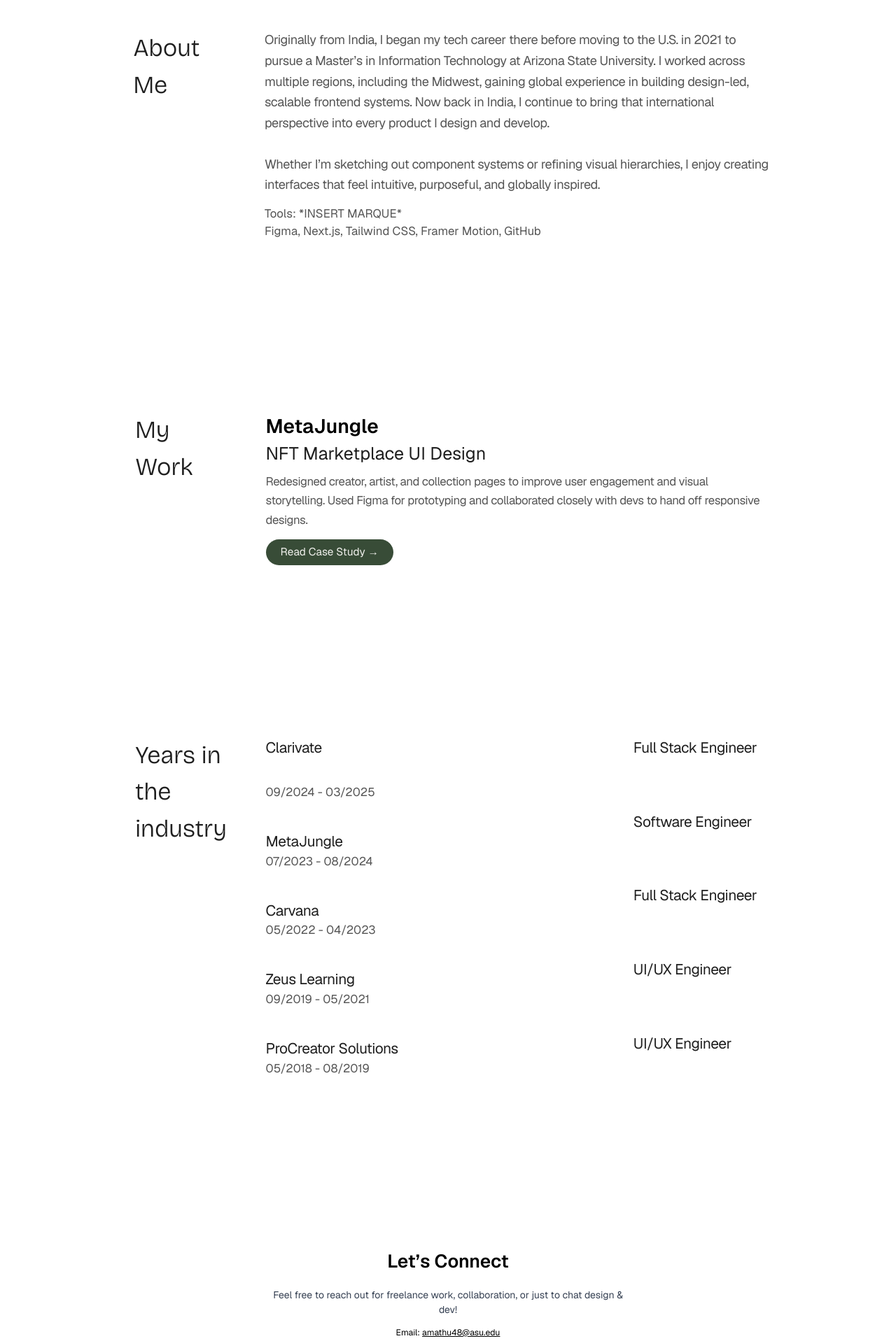
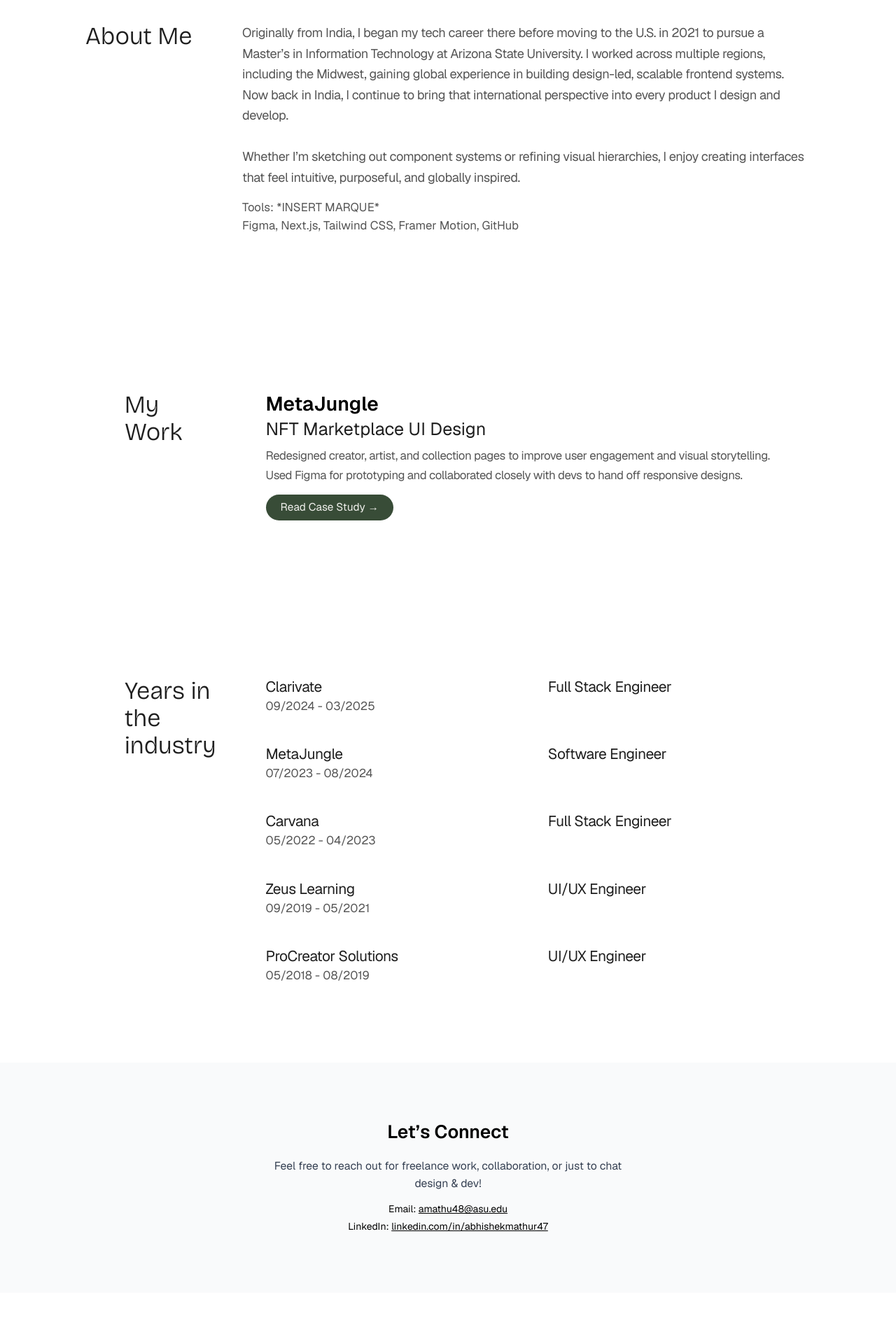
Before and after one commit to abhishekmathur47/portfolio, a Next.js app: page / in a window 1280 px wide. Shown: the part 880-2797 px from the top of the page at 70% size. After the commit the page ends 2728 px from the top, so only its background shows below. Built offline with nearby package versions, Linux system fonts and the light colour scheme.

Commit message:
added responsiveness to home paga and modal

```diff
--- a/app/page.js
+++ b/app/page.js
@@ -1,27 +1,26 @@
 "use client";
+import React from 'react';
+import MetaJungleModal from "@/components/MetaJungleModal.jsx";
+import { useState, useEffect } from 'react'; // Ensure useEffect is imported
 
-import MetaJungleModal from "@/components/MetaJungleModal.jsx";
-import { useState } from 'react';
-import { useEffect } from 'react';
 export default function Portfolio() {
-
   const [showMetaJungleModal, setShowMetaJungleModal] = useState(false);
 
   useEffect(() => {
+    // This effect ensures the body scroll is hidden when the modal is open
     if (showMetaJungleModal) {
       document.body.classList.add("overflow-hidden");
     } else {
       document.body.classList.remove("overflow-hidden");
     }
 
+    // Cleanup function to remove the class if the component unmounts while modal is open
     return () => document.body.classList.remove("overflow-hidden");
   }, [showMetaJungleModal]);
 
-
-
   return (
     <main className="font-sans">
-      {/* Navbar */}
+      {/* Navbar - (commented out in your original, leaving as is) */}
       {/* <nav className="w-full shadow-md z-50 bg-[#384C37] text-[#F0F0EC]">
           <div className="w-[90%] mx-auto flex justify-between items-center px-8 py-4">
             <h1 className="text-xl font-bold">Abhishek Mathur</h1>
@@ -32,93 +31,214 @@ export default function Portfolio() {
         </nav> */}
 
       {/* Hero Section */}
-      <section className="min-h-screen flex flex-col justify-center items-left text-center px-4 pt-20 bg-[#384C37] text-[#F0F0EC]" id="hero">
-        <h1 className="text-lg md:text-[2.5rem] font-bricolage leading-tight text-left  ml-[25%] mb-4">Greeting,<br />I'm Abhishek Mathur</h1>
-        <h2 className="text-4xl md:text-[6rem] font-mono text-left font-bold ml-[20%] mb-4">- Frontend Developer<br />& UI/UX Designer</h2>
+      <section id="hero" className="min-h-screen flex flex-col justify-center items-start text-left px-4 py-20 bg-[#384C37] text-[#F0F0EC] md:px-8 lg:px-16">
+        {/* Adjusted margins and font sizes for responsiveness */}
+        <h1 className="text-3xl sm:text-4xl md:text-5xl lg:text-[2.5rem] font-bricolage leading-tight ml-0 md:ml-[25%] mb-4 px-4 sm:px-0">
+          Greeting,<br />I'm Abhishek Mathur
+        </h1>
+        <h2 className="text-4xl sm:text-5xl md:text-6xl lg:text-[6rem] font-mono text-left font-bold ml-0 md:ml-[20%] mb-4 px-4 sm:px-0">
+          - Frontend Developer<br />& UI/UX Designer
+        </h2>
         {/* <p className="text-lg md:text-xl text-gray-600 max-w-xl">Bringing intuitive design and responsive code together to build seamless digital experiences.</p> */}
         {/* <a href="#work" className="mt-6 inline-block bg-black text-white px-6 py-3 rounded-full hover:bg-gray-800">View My Work</a> */}
       </section>
 
-      {/* About Section  bg-[radial-gradient(circle,_rgba(107,142,94,0.25),_transparent)] */}
-      <section className="w-full mx-auto relative py-24 px-4" id="about">
-        <div className="w-[80%] mx-auto">
-          <div className="flex flex-col-2 items-left">
-            <div className=" w-[20%] pt-[3vw] pr-[2vw] pb-[1vw] pl-[4vw]">
-              <h3 className="text-[2.5rem] font-semibold font-bricolage text-[#1F1F1F]">About Me</h3>
+      {/* About Section */}
+      <section id="about" className="w-full mx-auto relative py-12 px-4 md:py-24 md:px-8 lg:px-16">
+        <div className="w-full max-w-7xl mx-auto"> {/* Use max-w-7xl for better control, then mx-auto */}
+          {/* Mobile: stacked columns, Desktop: two-column side-by-side */}
+          <div className="flex flex-col lg:flex-row lg:items-start"> {/* Corrected flex-col-2 to flex-col and added lg:flex-row */}
+            {/* Left column (About Me title) */}
+            {/* Full width on mobile, 20% on desktop */}
+            {/* Adjusted padding for responsiveness */}
+            <div className="w-full lg:w-[20%] pt-6 pr-4 pb-2 pl-4 lg:pt-8 lg:pr-8 lg:pb-4 lg:pl-12">
+              {/* Responsive font size */}
+              <h3 className="text-3xl sm:text-4xl lg:text-[2.5rem] font-semibold font-bricolage text-[#1F1F1F]">
+                About Me
+              </h3>
             </div>
-            <div className="w-[80%] px-[3vw] py-[3vw]">
-              <p className="text-[1.3rem] text-[#555555]  leading-relaxed tracking-tight text-left">Originally from India, I began my tech career there before moving to the U.S. in 2021 to pursue a Master’s in Information Technology at Arizona State University. I worked across multiple regions, including the Midwest, gaining global experience in building design-led, scalable frontend systems. Now back in India, I continue to bring that international perspective into every product I design and develop. <br /> <br />Whether I’m sketching out component systems or refining visual hierarchies, I enjoy creating interfaces that feel intuitive, purposeful, and globally inspired.</p>
-              <p className="mt-4 text-[1.2rem] text-[#555555]">Tools: *INSERT MARQUE*<br /> Figma, Next.js, Tailwind CSS, Framer Motion, GitHub</p>
+            {/* Right column (About Me content) */}
+            {/* Full width on mobile, 80% on desktop */}
+            {/* Adjusted padding for responsiveness */}
+            <div className="w-full lg:w-[80%] px-4 py-4 md:px-8 md:py-6 lg:px-12 lg:py-8">
+              {/* Responsive font size and line height */}
+              <p className="text-base sm:text-lg lg:text-[1.3rem] text-[#555555] leading-relaxed tracking-tight text-left mb-4">
+                Originally from India, I began my tech career there before moving to the U.S. in 2021 to pursue a Master’s in Information Technology at Arizona State University. I worked across multiple regions, including the Midwest, gaining global experience in building design-led, scalable frontend systems. Now back in India, I continue to bring that international perspective into every product I design and develop. <br /> <br />Whether I’m sketching out component systems or refining visual hierarchies, I enjoy creating interfaces that feel intuitive, purposeful, and globally inspired.
+              </p>
+              {/* Responsive font size */}
+              <p className="mt-4 text-base sm:text-lg lg:text-[1.2rem] text-[#555555]">
+                Tools: *INSERT MARQUE*<br /> Figma, Next.js, Tailwind CSS, Framer Motion, GitHub
+              </p>
             </div>
           </div>
         </div>
       </section>
 
-      {/* Work Section  bg-linear-to-bl text-[#F0F0EC] from-[#6B8E5E] to-[#384C37] */}
-      <section className="mx-auto relative py-24 px-4 w-[80%] mx-auto rounded-xl" id="work">
-        <div className="">
-          <div className="flex flex-col-2 items-left">
-            <div className=" w-[20%] pt-[3vw] pr-[2vw] pb-[1vw] pl-[4vw]">
-              <h3 className="text-[2.5rem] font-semibold font-bricolage text-[#1F1F1F]"> My Work</h3>
+      {/* Work Section */}
+      <section id="work" className="py-12 px-4 md:py-24 md:px-8 lg:px-16 w-full max-w-7xl mx-auto rounded-xl">
+        <div className="w-full">
+          {/* Mobile: stacked columns, Desktop: two-column side-by-side */}
+          <div className="flex flex-col lg:flex-row lg:items-start"> {/* Corrected flex-col-2 to flex-col and added lg:flex-row */}
+            {/* Left column (My Work title) */}
+            {/* Full width on mobile, 20% on desktop */}
+            {/* Adjusted padding for responsiveness */}
+            <div className="w-full lg:w-[20%] pt-6 pr-4 pb-2 pl-4 lg:pt-8 lg:pr-8 lg:pb-4 lg:pl-12">
+              {/* Responsive font size */}
+              <h3 className="text-3xl sm:text-4xl lg:text-[2.5rem] font-semibold font-bricolage text-[#1F1F1F]">
+                My Work
+              </h3>
             </div>
-            <div className="w-[80%] px-[3vw] py-[3vw]">
-              <h1 className="text-[2rem] font-semibold">MetaJungle</h1>
-              <h4 className="text-[1.8rem] text-[#1F1F1F] mb-2">NFT Marketplace UI Design</h4>
-              <p className="text-[1.2rem] text-[#555555] leading-relaxed tracking-tight mb-4">Redesigned creator, artist, and collection pages to improve user engagement and visual storytelling. Used Figma for prototyping and collaborated closely with devs to hand off responsive designs.</p>
+            {/* Right column (MetaJungle project details) */}
+            {/* Full width on mobile, 80% on desktop */}
+            {/* Adjusted padding for responsiveness */}
+            <div className="w-full lg:w-[80%] px-4 py-4 md:px-8 md:py-6 lg:px-12 lg:py-8">
+              {/* Responsive font sizes */}
+              <h1 className="text-xl sm:text-2xl lg:text-[2rem] font-semibold">MetaJungle</h1>
+              <h4 className="text-lg sm:text-xl lg:text-[1.8rem] text-[#1F1F1F] mb-2">NFT Marketplace UI Design</h4>
+              <p className="text-base sm:text-lg lg:text-[1.2rem] text-[#555555] leading-relaxed tracking-tight mb-4">
+                Redesigned creator, artist, and collection pages to improve user engagement and visual storytelling. Used Figma for prototyping and collaborated closely with devs to hand off responsive designs.
+              </p>
               <button
                 onClick={() => setShowMetaJungleModal(true)}
-                className="bg-[#384C37] text-[#F0F0EC] px-6 py-2 rounded-full hover:bg-[#6B8E5E] text-[1.1rem]"
+                className="bg-[#384C37] text-[#F0F0EC] px-6 py-2 rounded-full hover:bg-[#6B8E5E] text-base lg:text-[1.1rem]"
               >
                 Read Case Study →
               </button>
             </div>
           </div>
         </div>
+        {/* Conditional rendering for the modal */}
+        {showMetaJungleModal && (
           <MetaJungleModal isOpen={showMetaJungleModal} onClose={() => setShowMetaJungleModal(false)} />
+        )}
       </section>
 
-      {/* Work Experience  bg-linear-to-bl text-[#F0F0EC] from-[#6B8E5E] to-[#384C37] */}
-      <section className="mx-auto relative py-24 px-4 w-[80%] mx-auto rounded-xl" id="experience">
-        <div className="">
-          <div className="flex flex-col-2 items-left">
-            <div className=" w-[20%] pt-[3vw] pr-[2vw] pb-[1vw] pl-[4vw]">
-              <h3 className="text-[2.5rem] font-semibold font-bricolage text-[#1F1F1F]">Years in the industry</h3>
+      {/* Work Experience Section */}
+      {/* Work Experience Section */}
+      <section id="experience" className="py-12 px-4 md:py-24 md:px-8 lg:px-16 w-full max-w-7xl mx-auto rounded-xl">
+        <div className="w-full">
+          <div className="flex flex-col lg:flex-row lg:items-start">
+            <div className="w-full lg:w-[20%] pt-6 pr-4 pb-2 pl-4 lg:pt-8 lg:pr-8 lg:pb-4 lg:pl-12">
+              <h3 className="text-3xl sm:text-4xl lg:text-[2.5rem] font-semibold font-bricolage text-[#1F1F1F]">
+                Years in the industry
+              </h3>
             </div>
-            <div className="px-[3vw] py-[3vw] grid grid-cols-2 text-[#1F1F1F] gap-[24rem] py-[2rem]">
-              <div className="grid grid-rows-2">
-                <h1 className="text-[1.5rem] tracking-tight">Clarivate</h1>
-                <h4 className="text-[1.2rem] text-[#555555] mb-[3rem]">09/2024 - 03/2025</h4>
-                <h1 className="text-[1.5rem] tracking-tight">MetaJungle</h1>
-                <h4 className="text-[1.2rem] text-[#555555] mb-[3rem]">07/2023 - 08/2024</h4>
-                <h1 className="text-[1.5rem] tracking-tight">Carvana</h1>
-                <h4 className="text-[1.2rem] text-[#555555] mb-[3rem]">05/2022 - 04/2023</h4>
-                <h1 className="text-[1.5rem] tracking-tight">Zeus Learning</h1>
-                <h4 className="text-[1.2rem] text-[#555555] mb-[3rem]">09/2019 - 05/2021</h4>
-                <h1 className="text-[1.5rem] tracking-tight">ProCreator Solutions</h1>
-                <h4 className="text-[1.2rem] text-[#555555] mb-[3rem]">05/2018 - 08/2019</h4>
+            {/* Right column (Experience details) - Uses a grid for 2 columns */}
+            <div className="w-full lg:w-[80%] px-4 py-4 md:px-8 md:py-6 lg:px-12 lg:py-8">
+              {/* Main grid for experience items: always 2 columns, with responsive gaps */}
+              <div className="grid grid-cols-2 gap-x-4 sm:gap-x-8 md:gap-x-16 lg:gap-x-24 gap-y-6 sm:gap-y-8 lg:gap-y-12">
+
+                {/* Clarivate Entry */}
+                <React.Fragment>
+                  {/* Column 1: Company and Dates */}
+                  <div className="col-span-1">
+                    <h4 className="text-xl sm:text-2xl lg:text-[1.5rem] tracking-tight text-[#1F1F1F]">
+                      Clarivate
+                    </h4>
+                    <p className="text-base sm:text-lg lg:text-[1.2rem] text-[#555555]">
+                      09/2024 - 03/2025
+                    </p>
                   </div>
-              <div className="grid grid-rowspan-2">
-              <h1 className="text-[1.5rem] tracking-tight">Full Stack Engineer</h1>
-              <h1 className="text-[1.5rem] tracking-tight">Software Engineer</h1>
-              <h1 className="text-[1.5rem] tracking-tight">Full Stack Engineer</h1>
-              <h1 className="text-[1.5rem] tracking-tight">UI/UX Engineer</h1>
-              <h1 className="text-[1.5rem] tracking-tight">UI/UX Engineer</h1>
+                  {/* Column 2: Role */}
+                  <div className="col-span-1">
+                    <h4 className="text-xl sm:text-2xl lg:text-[1.5rem] tracking-tight text-[#1F1F1F] ">
+                      Full Stack Engineer
+                    </h4>
+                  </div>
+                </React.Fragment>
 
+                {/* MetaJungle Entry */}
+                <React.Fragment>
+                  {/* Column 1: Company and Dates */}
+                  <div className="col-span-1">
+                    <h4 className="text-xl sm:text-2xl lg:text-[1.5rem] tracking-tight text-[#1F1F1F]">
+                      MetaJungle
+                    </h4>
+                    <p className="text-base sm:text-lg lg:text-[1.2rem] text-[#555555]">
+                      07/2023 - 08/2024
+                    </p>
                   </div>
+                  {/* Column 2: Role */}
+                  <div className="col-span-1">
+                    <h4 className="text-xl sm:text-2xl lg:text-[1.5rem] tracking-tight text-[#1F1F1F] ">
+                      Software Engineer
+                    </h4>
+                  </div>
+                </React.Fragment>
+
+                {/* Carvana Entry */}
+                <React.Fragment>
+                  {/* Column 1: Company and Dates */}
+                  <div className="col-span-1">
+                    <h4 className="text-xl sm:text-2xl lg:text-[1.5rem] tracking-tight text-[#1F1F1F]">
+                      Carvana
+                    </h4>
+                    <p className="text-base sm:text-lg lg:text-[1.2rem] text-[#555555]">
+                      05/2022 - 04/2023
+                    </p>
+                  </div>
+                  {/* Column 2: Role */}
+                  <div className="col-span-1">
+                    <h4 className="text-xl sm:text-2xl lg:text-[1.5rem] tracking-tight text-[#1F1F1F] ">
+                      Full Stack Engineer
+                    </h4>
+                  </div>
+                </React.Fragment>
+
+                {/* Zeus Learning Entry */}
+                <React.Fragment>
+                  {/* Column 1: Company and Dates */}
+                  <div className="col-span-1">
+                    <h4 className="text-xl sm:text-2xl lg:text-[1.5rem] tracking-tight text-[#1F1F1F]">
+                      Zeus Learning
+                    </h4>
+                    <p className="text-base sm:text-lg lg:text-[1.2rem] text-[#555555]">
+                      09/2019 - 05/2021
+                    </p>
+                  </div>
+                  {/* Column 2: Role */}
+                  <div className="col-span-1">
+                    <h4 className="text-xl sm:text-2xl lg:text-[1.5rem] tracking-tight text-[#1F1F1F] ">
+                      UI/UX Engineer
+                    </h4>
+                  </div>
+                </React.Fragment>
+
+                {/* ProCreator Solutions Entry */}
+                <React.Fragment>
+                  {/* Column 1: Company and Dates */}
+                  <div className="col-span-1">
+                    <h4 className="text-xl sm:text-2xl lg:text-[1.5rem] tracking-tight text-[#1F1F1F]">
+                      ProCreator Solutions
+                    </h4>
+                    <p className="text-base sm:text-lg lg:text-[1.2rem] text-[#555555]">
+                      05/2018 - 08/2019
+                    </p>
+                  </div>
+                  {/* Column 2: Role */}
+                  <div className="col-span-1">
+                    <h4 className="text-xl sm:text-2xl lg:text-[1.5rem] tracking-tight text-[#1F1F1F] ">
+                      UI/UX Engineer
+                    </h4>
+                  </div>
+                </React.Fragment>
+
+              </div> {/* End of main grid */}
             </div>
           </div>
         </div>
       </section>
 
       {/* Contact Section */}
-      <section className="py-24 px-4 " id="contact">
-        <div className="max-w-xl mx-auto text-center">
-          <h3 className="text-3xl font-semibold mb-6">Let’s Connect</h3>
-          <p className="mb-4 text-gray-700">Feel free to reach out for freelance work, collaboration, or just to chat design & dev!</p>
-          <p className="text-sm">Email: <a className="underline  hover:text-[#D6B95A]" href="amathu48@asu.edu">amathu48@asu.edu</a></p>
-          <p className="text-sm mt-1">LinkedIn: <a className="underline hover:text-[#D6B95A]" href="https://linkedin.com/in/abhishekmathur47">linkedin.com/in/abhishekmathur47</a></p>
+      <section id="contact" className="py-12 px-4 md:py-24 md:px-8 lg:px-16 bg-gray-50"> {/* Added a subtle background to contact section */}
+        <div className="w-full max-w-xl mx-auto text-center">
+          {/* Responsive font sizes */}
+          <h3 className="text-2xl sm:text-3xl font-semibold mb-6">Let’s Connect</h3>
+          <p className="mb-4 text-base sm:text-lg text-gray-700">Feel free to reach out for freelance work, collaboration, or just to chat design & dev!</p>
+          <p className="text-sm sm:text-base">Email: <a className="underline hover:text-[#D6B95A]" href="mailto:amathu48@asu.edu">amathu48@asu.edu</a></p>
+          <p className="text-sm sm:text-base mt-1">LinkedIn: <a className="underline hover:text-[#D6B95A]" href="https://linkedin.com/in/abhishekmathur47" target="_blank" rel="noopener noreferrer">linkedin.com/in/abhishekmathur47</a></p>
         </div>
       </section>
     </main>
   );
-}555555
+}
--- a/components/MetaJungleModal.jsx
+++ b/components/MetaJungleModal.jsx
@@ -11,9 +11,9 @@ export default function MetaJungleModal({ isOpen, onClose }) {
     <div className="fixed inset-0 bg-[#FAFAF8] overflow-y-auto z-[9999]">
       <div className="w-full mx-auto relative">
         {/* Modal Content */}
-        <div className="flex flex-col-2 items-left">
+        <div className="flex flex-col lg:flex-row lg:items-start">
           {/* details wrapper */}
-          <div className="flex flex-col w-[20%] pt-[5vw] pr-[2vw] pb-[1vw] pl-[3vw] h-screen justify-between">
+          <div className="flex flex-col w-full lg:w-[20%] pt-[5vw] pr-[2vw] pb-[1vw] pl-[3vw] h-auto lg:h-screen lg:justify-between">
             <div className="flex flex-col items-left ">
               {/* Case Study Name */}
               <div>
@@ -65,7 +65,7 @@ export default function MetaJungleModal({ isOpen, onClose }) {
 
           {/* content wrapper */}
           <div
-            className="overflow-y-auto max-h-[100vh] grid gap-y-[1.5vw]  px-[3vw] py-[6vw]"
+            className="overflow-y-auto max-h-[100vh] flex-grow w-full lg:w-3/4   px-[3vw] py-[6vw]"
             fs-scrolldisable-element="preserve"
           >
             {/* Details header */}
```
Lines whose indentation alone changed are shown as unchanged.
